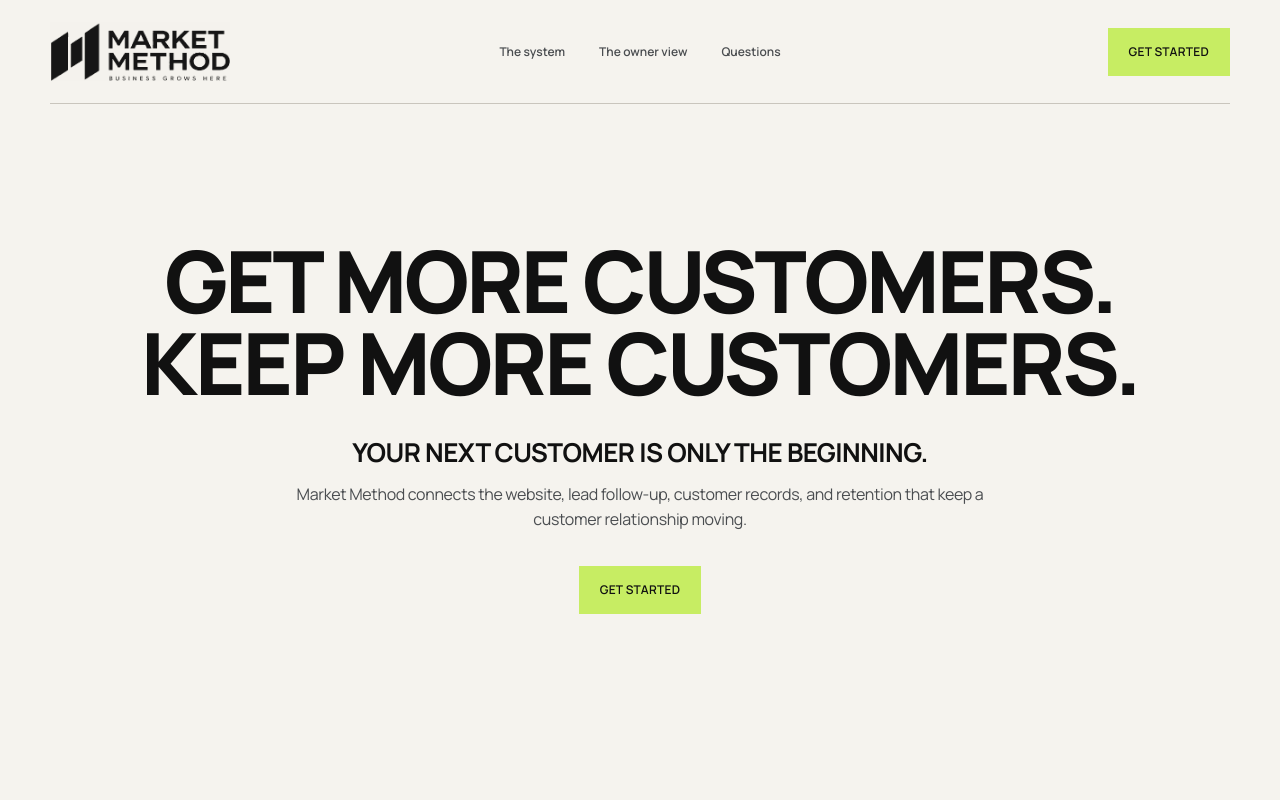
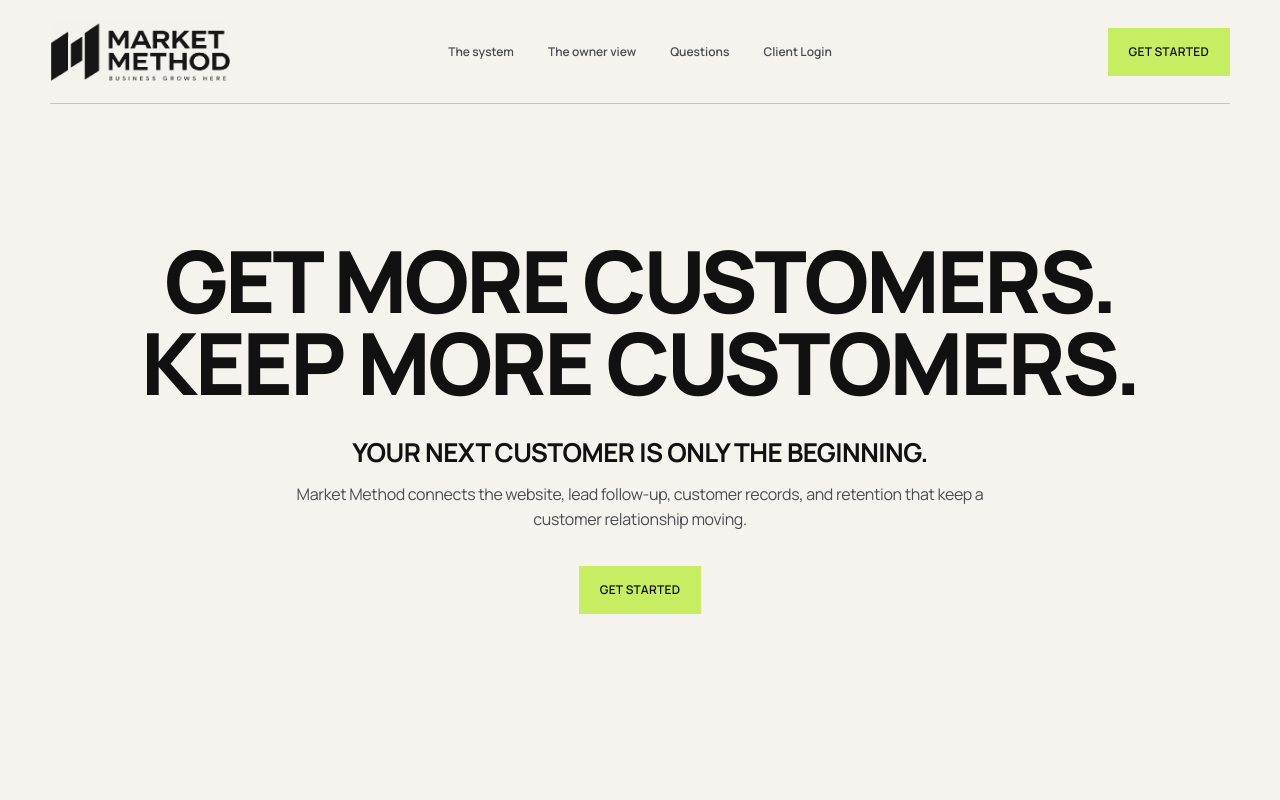
Before and after one commit to kova-media/marketmethod, a Next.js app: page / in a window 1280 px wide. Shown: the top 800 px of the page. Built offline with nearby package versions, Linux system fonts and the light colour scheme.

Commit message:
Add CRM login link to public Market Method site

```diff
--- a/app/page.tsx
+++ b/app/page.tsx
@@ -46,7 +46,7 @@ function DashboardPreview() {
 export default function Home() {
   const [modal,setModal]=useState(false), [open,setOpen]=useState<number|null>(null)
   return <main>
-    <nav className="nav wrap" aria-label="Main navigation"><a href="#top" className="brand" aria-label="Market Method home"><img src="/logo.png" alt="Market Method"/></a><div className="nav-links"><a href="#system">The system</a><a href="#owner">The owner view</a><a href="#questions">Questions</a></div><button className="button nav-cta" onClick={()=>setModal(true)}>Get Started</button></nav>
+    <nav className="nav wrap" aria-label="Main navigation"><a href="#top" className="brand" aria-label="Market Method home"><img src="/logo.png" alt="Market Method"/></a><div className="nav-links"><a href="#system">The system</a><a href="#owner">The owner view</a><a href="#questions">Questions</a><a href="/crm">Client Login</a></div><button className="button nav-cta" onClick={()=>setModal(true)}>Get Started</button></nav>
     <section className="hero wrap" id="top"><div className="hero-copy"><p className="eyebrow">FOR LOCAL BUSINESSES</p><h1>GET MORE CUSTOMERS.<br/>KEEP MORE CUSTOMERS.</h1><div className="hero-bottom"><p className="hero-sub">YOUR NEXT CUSTOMER IS ONLY THE BEGINNING.</p><p className="hero-description">Market Method connects the website, lead follow-up, customer records, and retention that keep a customer relationship moving.</p><div className="hero-actions"><button className="button" onClick={()=>setModal(true)}>Get Started</button></div></div></div></section>
     <section className="system-section" id="system"><div className="wrap"><div className="system-heading"><div><p className="eyebrow">THE CUSTOMER JOURNEY</p><h2>Keep the customer moving.</h2></div><p>Market Method connects the moments between finding you, getting in touch, doing business, and coming back.</p></div><div className="journey">
       <article><span>1</span><strong>Find you</strong><p>Your website gives the right customer a reason to reach out.</p></article><article><span>2</span><strong>Reach out</strong><p>The inquiry goes into the customer system.</p></article><article><span>3</span><strong>Follow through</strong><p>Follow-up continues when the customer is not ready yet.</p></article><article><span>4</span><strong>Do business</strong><p>The customer has a clear path to book or buy.</p></article><article><span>5</span><strong>Come back</strong><p>Reminders and reactivation give customers a reason to return.</p></article>
@@ -55,7 +55,7 @@ export default function Home() {
     <section className="proof-section wrap"><div className="proof-intro"><p className="eyebrow">WHAT YOU GET</p><h2>One system for getting and keeping customers.</h2></div><div className="proof-grid"><div><strong>Website</strong><p>A better front door for the business.</p></div><div><strong>Customer system</strong><p>One place for leads, customers, conversations, and next steps.</p></div><div><strong>Automation</strong><p>Routine follow-up and retention without another task on your list.</p></div></div></section>
     <section className="questions-section" id="questions"><div className="wrap questions-grid"><div><p className="eyebrow">QUESTIONS</p><h2>Before you get started.</h2></div><div className="faq-list">{faqs.map(([question,answer],index)=><div className="faq-row" key={question}><button onClick={()=>setOpen(open===index?null:index)} aria-expanded={open===index}><span>{question}</span><span className="faq-mark">{open===index?'−':'+'}</span></button>{open===index&&<p>{answer}</p>}</div>)}</div></div></section>
     <section className="cta"><div className="wrap cta-inner"><h2>Stop losing customers between the cracks.</h2><p>Tell us where the customer journey breaks down. We&apos;ll start there.</p><button className="button" onClick={()=>setModal(true)}>Get Started</button></div></section>
-    <footer className="footer wrap"><a href="#top" className="brand footer-brand" aria-label="Market Method home"><img src="/logo.png" alt="Market Method"/></a><p>© 2026 Market Method, a division of Kova Media Group</p></footer>
+    <footer className="footer wrap"><a href="#top" className="brand footer-brand" aria-label="Market Method home"><img src="/logo.png" alt="Market Method"/></a><div className="footer-meta"><p>© 2026 Market Method, a division of Kova Media Group</p><a href="/crm">Client Login</a></div></footer>
     {modal&&<LeadModal onClose={()=>setModal(false)}/>}
   </main>
 }
```
